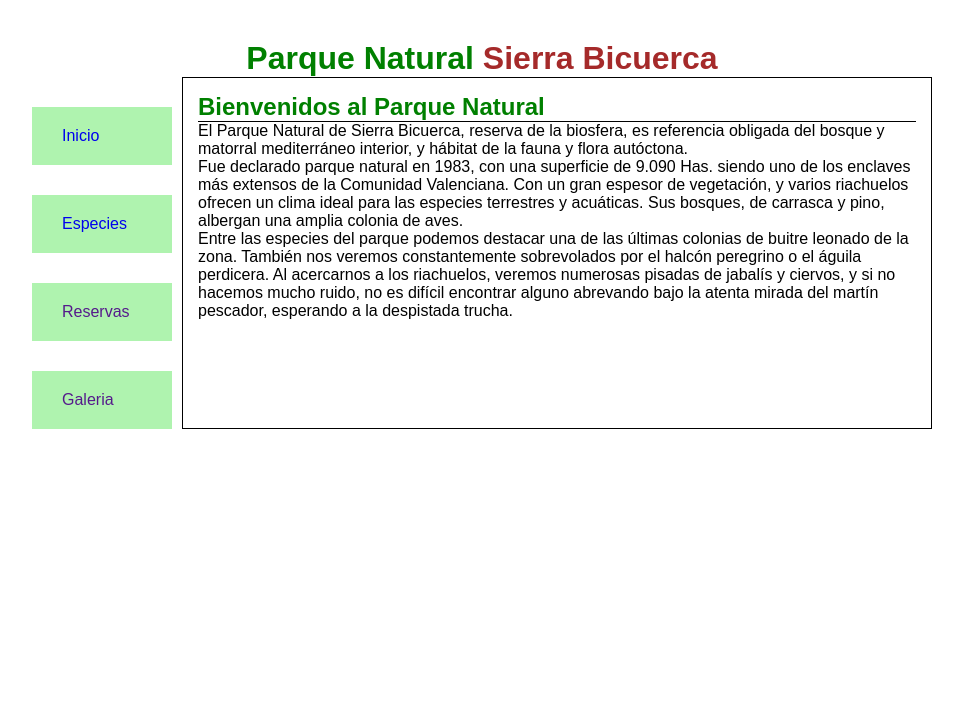
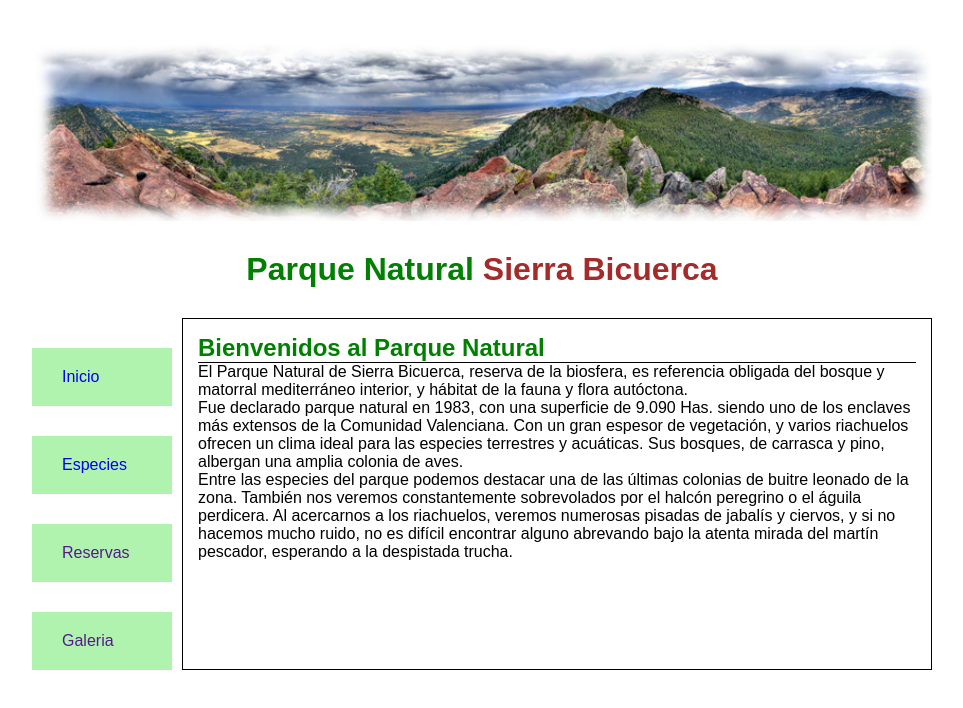
Before and after one commit to RamonFolguera/rfc-geekshubs-fsd-val-ejercicio05-17012023-, a plain HTML site: page parquenatural/index.html in a window 1280 px wide. Shown: the whole page, without its empty margins (158-1121 px from the left). Drawn offline with Linux system fonts and the light colour scheme.

Commit message:
image added

```diff
--- a/parquenatural/css/style.css
+++ b/parquenatural/css/style.css
@@ -20,10 +20,16 @@ body {
 }
 .title {
     display: flex;
+    flex-direction: column;
 }
+
+img {
+    margin-top: 30px;
+}
+
 h1 {
     margin: 0 auto;
-    margin-top: 30px;
+    margin: 30px auto;
 }
 
 .card {
--- a/parquenatural/index.html
+++ b/parquenatural/index.html
@@ -9,6 +9,7 @@
 </head>
 <body>
     <div class="title">
+        <img src="./imagenes/panoramica.jpg" alt="">
         <h1><span class="titleGreen">Parque Natural</span> <span class="titleBrown">Sierra Bicuerca</span></h1>
     </div>
     <div class="bottom-section">
```
Also changed, not shown: parquenatural/imagenes/panoramica.jpg (added).
